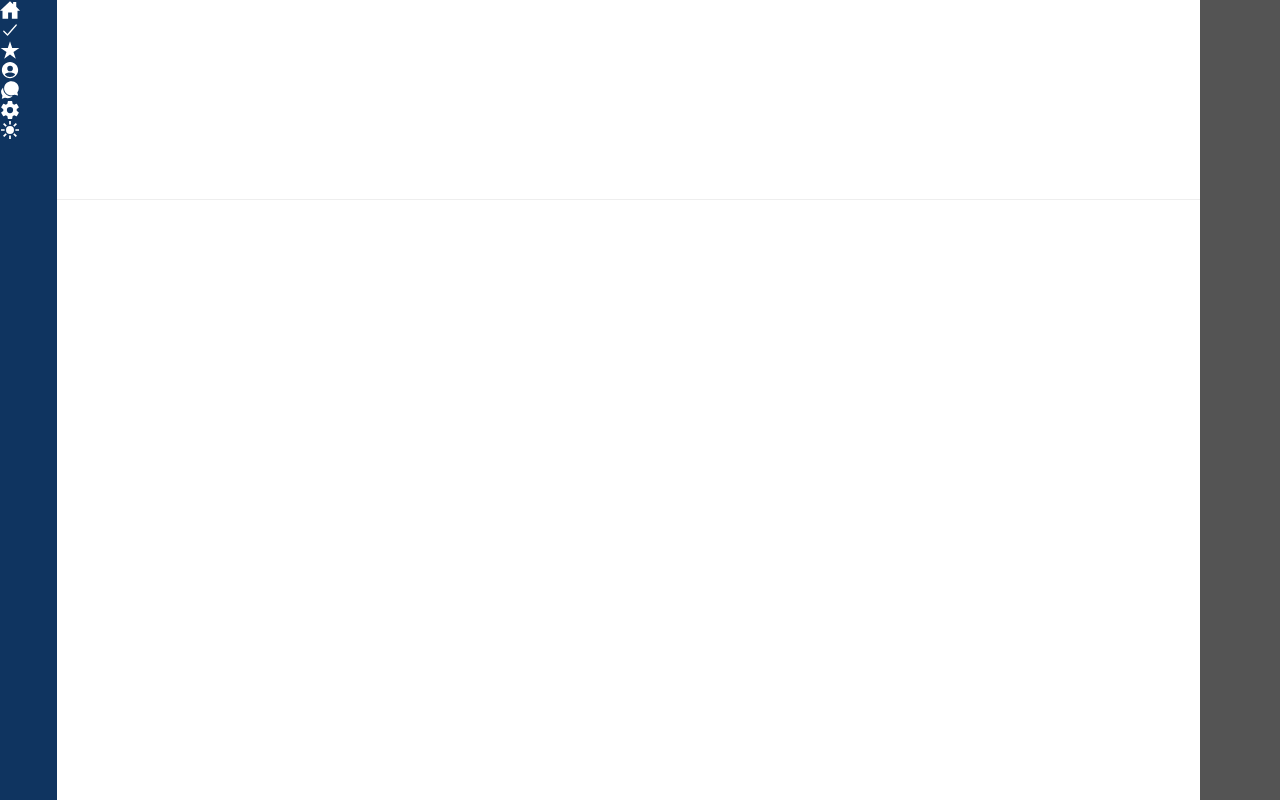
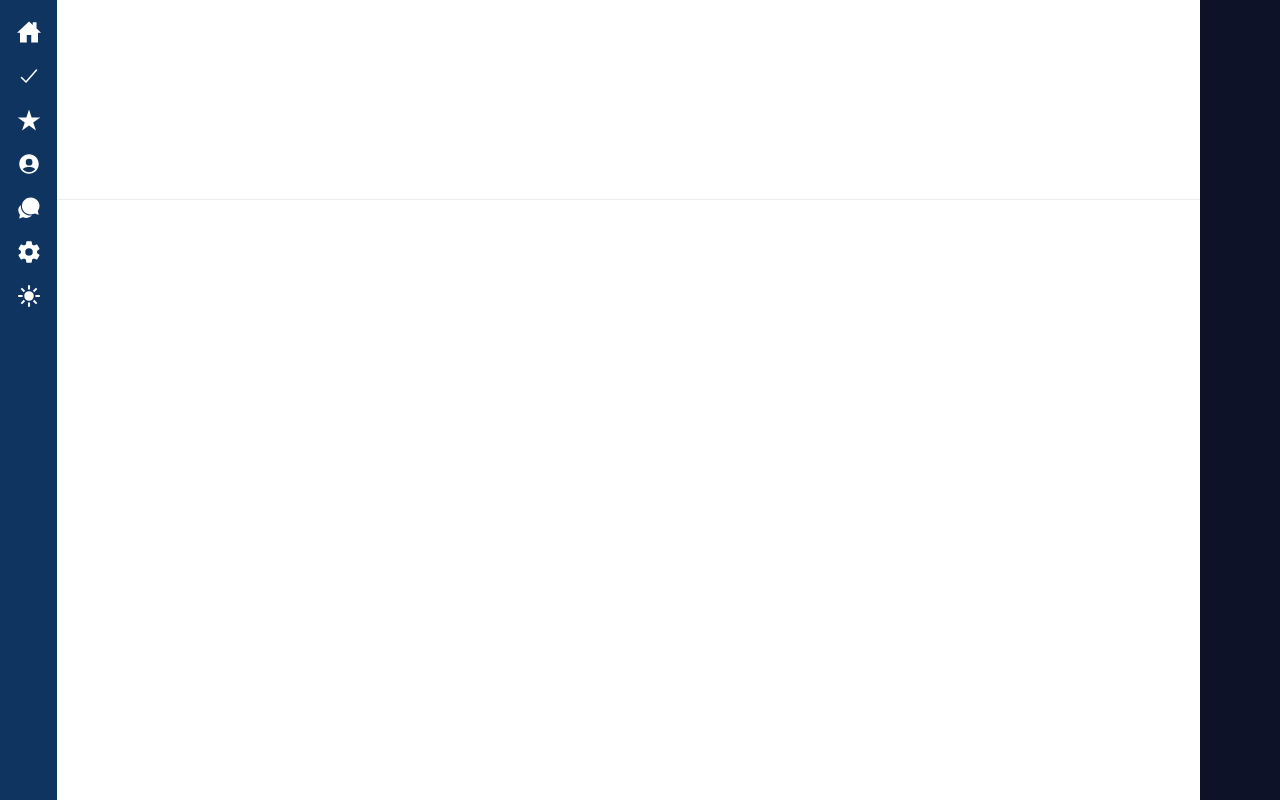
Before and after one commit to Ervin001/TOP_TODO-Project, a website built with webpack: page dist/index.html in a window 1280 px wide. Built offline with nearby package versions, Linux system fonts and the light colour scheme.

Commit message:
Trying to stop the white flash on page reload while in dark mode

```diff
--- a/src/assets/style.css
+++ b/src/assets/style.css
@@ -40,15 +40,15 @@ colors
   }
 }
 
+html {
+  background-color: rgb(14, 18, 40);
+}
+
 * {
   margin: 0;
   padding: 0;
   box-sizing: border-box;
   font-size: 62.5%;
-}
-
-body {
-  background-color: #545454;
 }
 
 .container {
@@ -67,12 +67,21 @@ body {
 
 .sidebar {
   grid-area: sb;
+
+  display: flex;
+  flex-direction: column;
+  align-items: center;
+  gap: 2rem;
   background-color: var(--sidebar-color);
 }
 
+.icon:first-child {
+  margin-top: 2rem;
+}
+
 .icon {
-  width: 2rem;
-  height: 2rem;
+  width: 2.4rem;
+  height: 2.4rem;
 }
 
 .home-icon {
```
